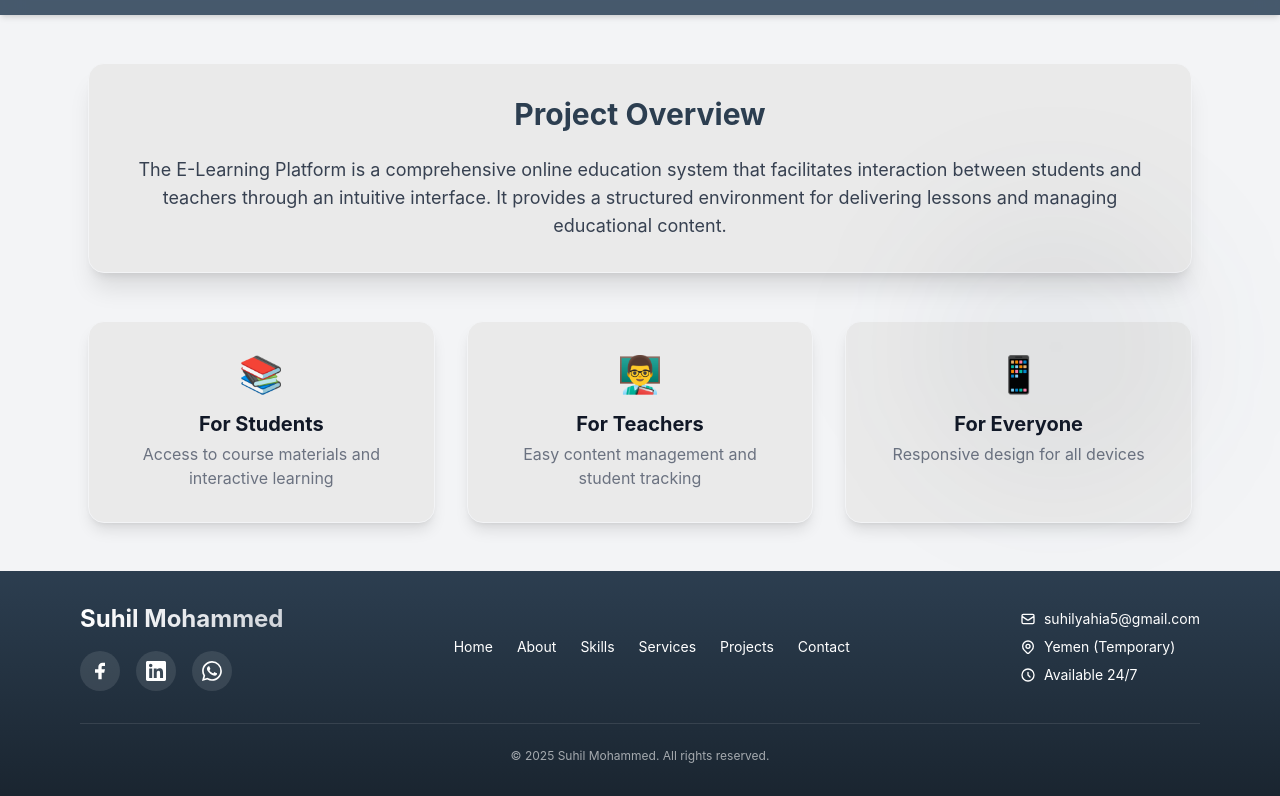
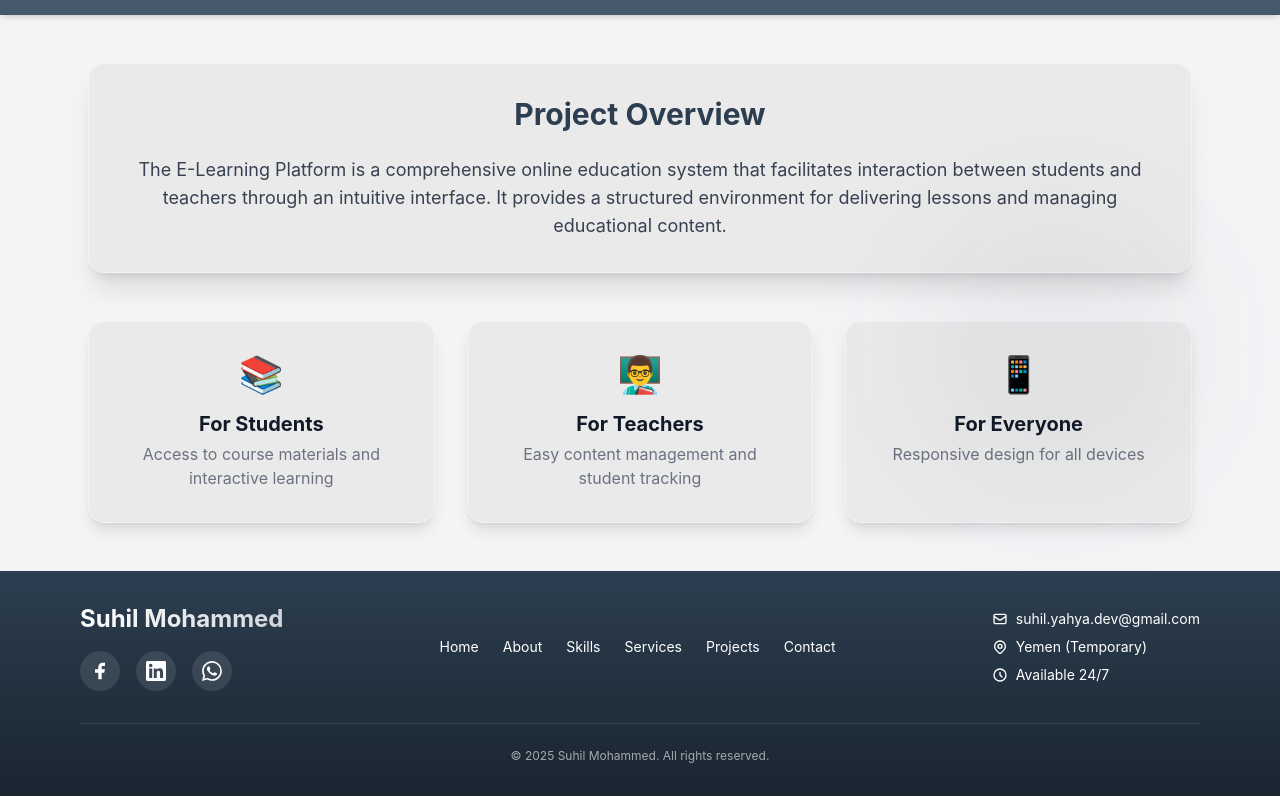
Before and after one commit to SuhilYahia/Suhil_Portfolio, a React (Vite) app: page /details_project/e-learning in a window 1280 px wide. Shown: the part 537-1333 px from the top of the page. Built offline with nearby package versions, Linux system fonts and the light colour scheme.

Commit message:
Alter email

```diff
--- a/src/components/sections/Contact.jsx
+++ b/src/components/sections/Contact.jsx
@@ -4,8 +4,8 @@ import myImage from '../../assets/MYIMAGE.png';
 const contacts = [
   {
     label: 'Email',
-    value: 'suhilyahia5@gmail.com',
-    link: 'mailto:suhilyahia5@gmail.com',
+    value: ' suhil.yahya.dev@gmail.com',
+    link: 'mailto: suhil.yahya.dev@gmail.com',
     icon: (
       <svg className="w-6 h-6 text-[#2C3E50]" fill="none" stroke="currentColor" strokeWidth="2" viewBox="0 0 24 24">
         <path strokeLinecap="round" strokeLinejoin="round" d="M21.75 6.75v10.5a2.25 2.25 0 01-2.25 2.25h-15a2.25 2.25 0 01-2.25-2.25V6.75m19.5 0A2.25 2.25 0 0019.5 4.5h-15a2.25 2.25 0 00-2.25 2.25m19.5 0v.243a2.25 2.25 0 01-1.07 1.916l-7.5 4.615a2.25 2.25 0 01-2.36 0L3.32 8.91a2.25 2.25 0 01-1.07-1.916V6.75" />
--- a/src/components/sections/Footer.jsx
+++ b/src/components/sections/Footer.jsx
@@ -99,7 +99,7 @@ const Footer = () => {
                 <svg className="w-4 h-4" fill="none" stroke="currentColor" viewBox="0 0 24 24">
                   <path strokeLinecap="round" strokeLinejoin="round" strokeWidth="2" d="M3 8l7.89 5.26a2 2 0 002.22 0L21 8M5 19h14a2 2 0 002-2V7a2 2 0 00-2-2H5a2 2 0 00-2 2v10a2 2 0 002 2z" />
                 </svg>
-                suhilyahia5@gmail.com
+                 suhil.yahya.dev@gmail.com
               </p>
               <p className="flex items-center gap-2 text-sm">
                 <svg className="w-4 h-4" fill="none" stroke="currentColor" viewBox="0 0 24 24">
```
Also changed, not shown: 1 other file (tests, documents, lock files or other folders).
